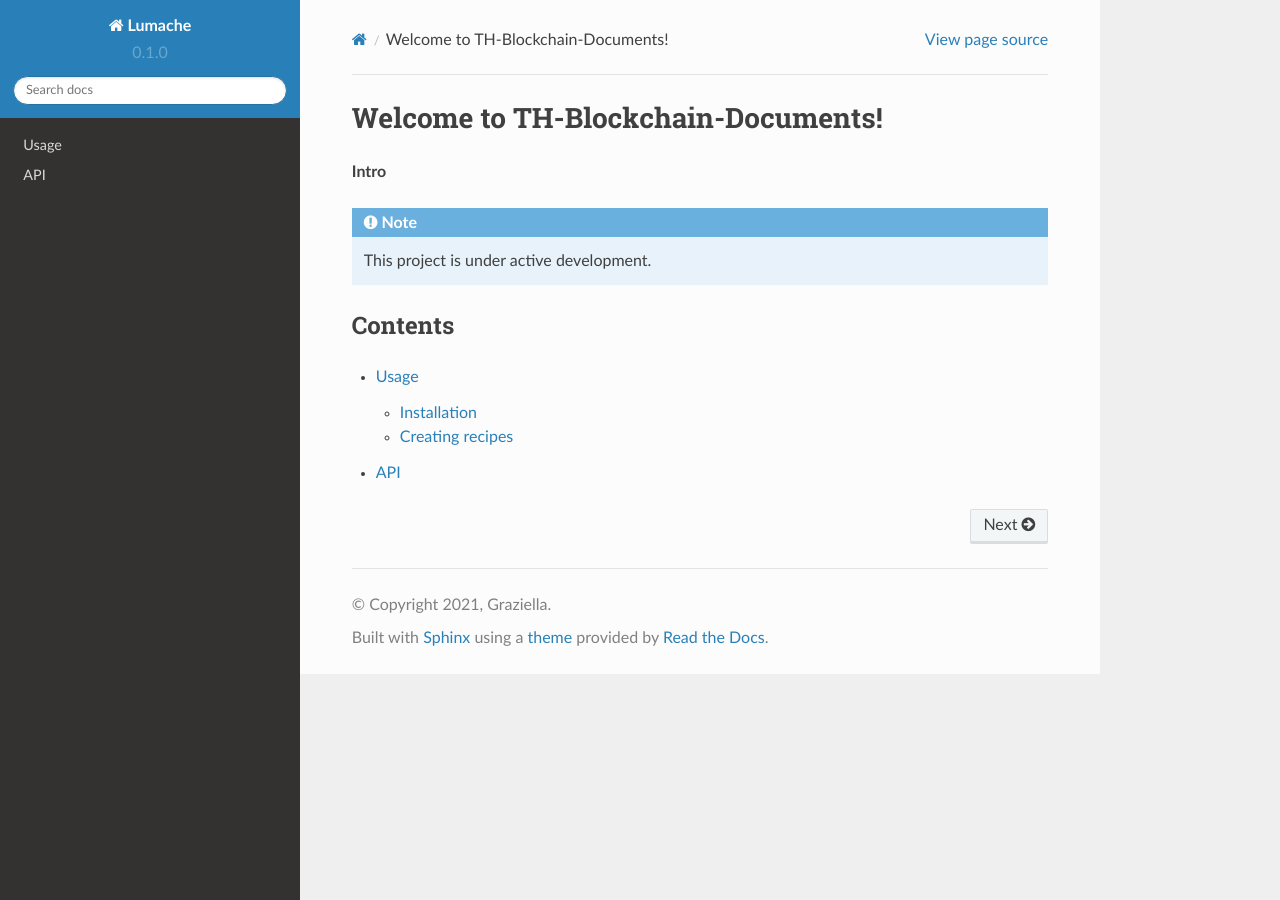
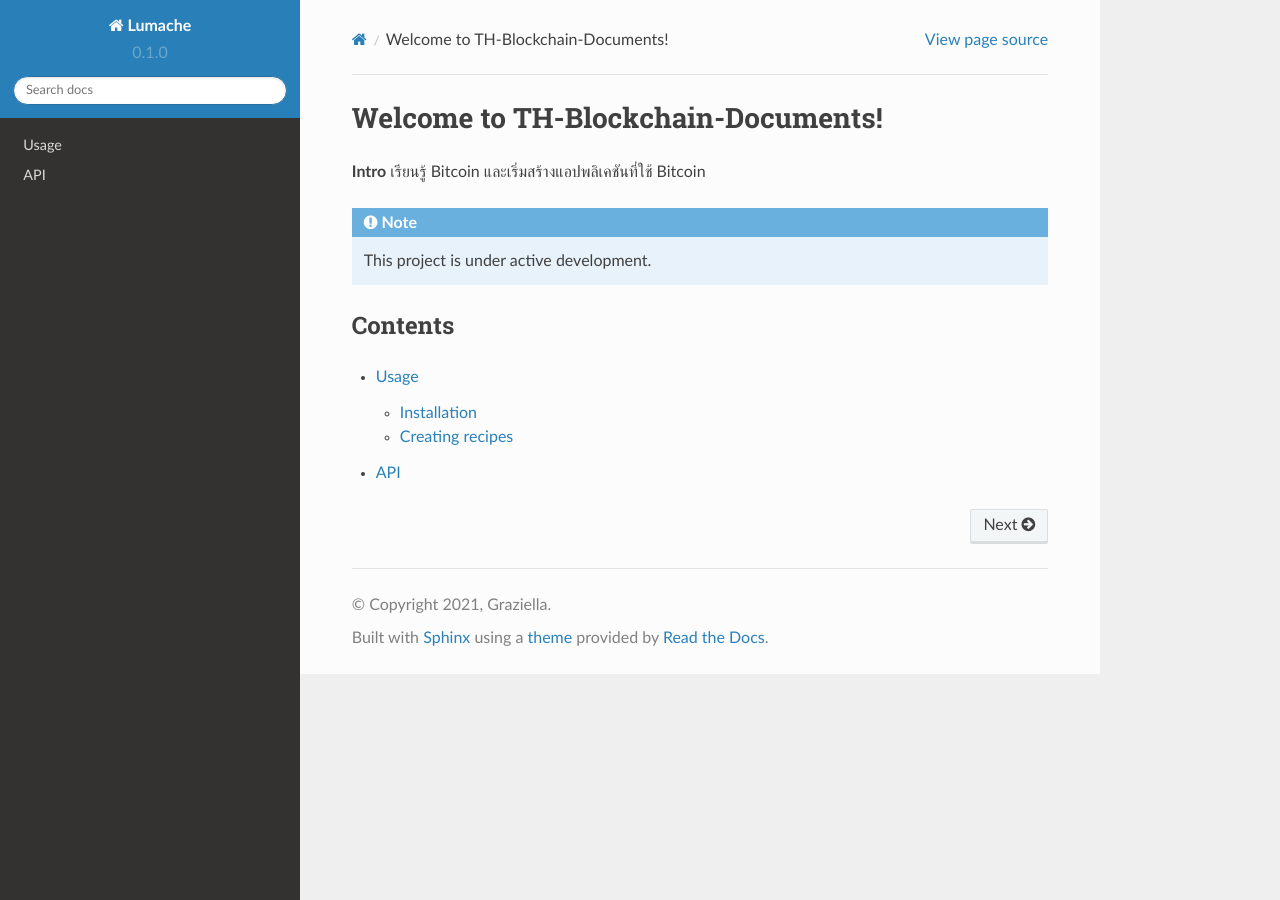
Before and after one commit to KonPhanTang/Documents, a Sphinx documentation site: the page built from docs/source/index.rst, in a window 1280 px wide. Built offline with Sphinx 7.4.7 and the Read the Docs theme 2.0.0, drawn with Linux system fonts in a browser that asks for light colours.

Commit message:
Update index.rst

```diff
--- a/docs/source/index.rst
+++ b/docs/source/index.rst
@@ -2,7 +2,7 @@ Welcome to TH-Blockchain-Documents!
 ===================================
 
 **Intro**
-
+เรียนรู้ Bitcoin และเริ่มสร้างแอปพลิเคชันที่ใช้ Bitcoin
 
 .. note::
 
```
